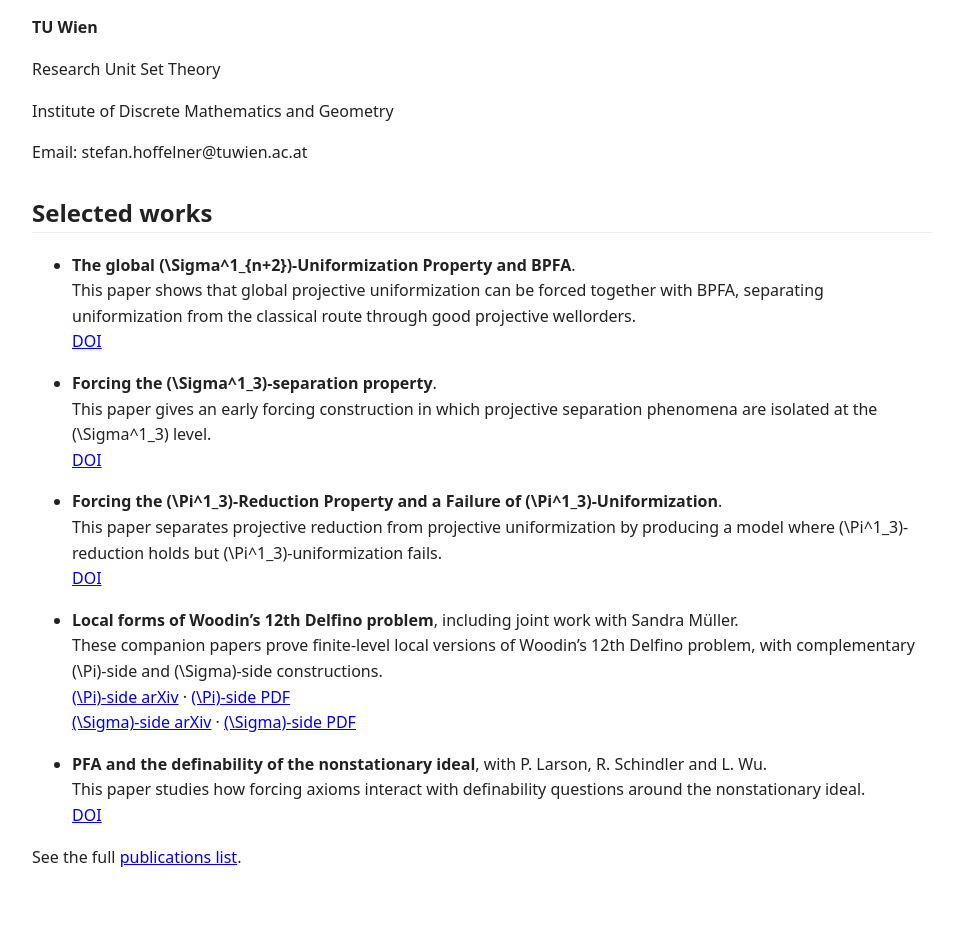
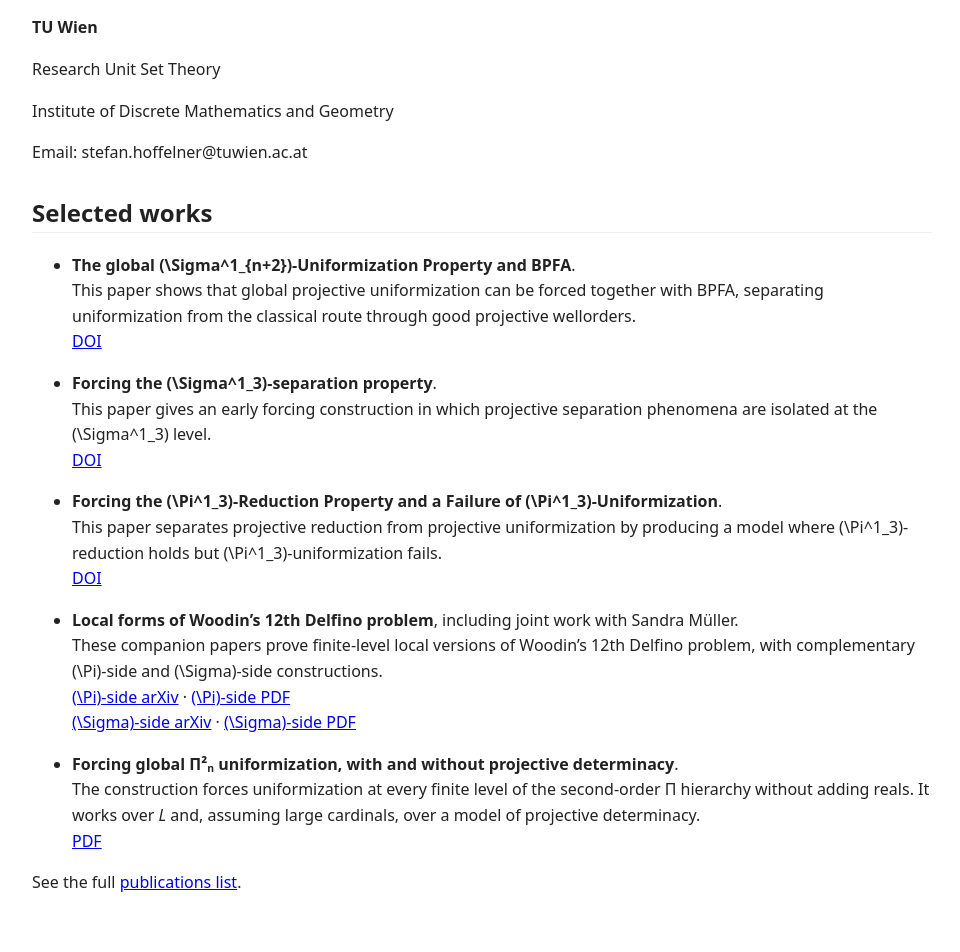
Before and after one commit to StefanHoffelner/stefanhoffelner.github.io, a Jekyll site: the page built from index.md, in a window 1280 px wide. Shown: the part 765-1717 px from the top of the page, without its empty margins (158-1118 px from the left). Built offline with Jekyll 4.4.1, drawn with Linux system fonts in a browser that asks for light colours; our own code applies the rules of GitHub Pages for plain Markdown files; a script that is not in the unit is left out; before the commit the page ends 1691 px from its top, so only the background shows below that.

Commit message:
Feature global Π²ₙ uniformization in Selected works

```diff
--- a/index.md
+++ b/index.md
@@ -43,8 +43,8 @@ Email: stefan.hoffelner@tuwien.ac.at
   [\(\Pi\)-side arXiv](https://doi.org/10.48550/arXiv.2606.13210) · [\(\Pi\)-side PDF](/papers/local-delfino-pi-side.pdf)
   [\(\Sigma\)-side arXiv](https://doi.org/10.48550/arXiv.2606.13199) · [\(\Sigma\)-side PDF](/papers/local-delfino-sigma-side.pdf)
 
-- **PFA and the definability of the nonstationary ideal**, with P. Larson, R. Schindler and L. Wu.
-  This paper studies how forcing axioms interact with definability questions around the nonstationary ideal.
-  [DOI](https://doi.org/10.1017/jsl.2025.31)
+- **Forcing global Π²ₙ uniformization, with and without projective determinacy**.
+  The construction forces uniformization at every finite level of the second-order Π hierarchy without adding reals. It works over *L* and, assuming large cardinals, over a model of projective determinacy.
+  [PDF](/papers/forcing-global-pi2n-uniformization.pdf)
 
 See the full [publications list](/publications/).
```
